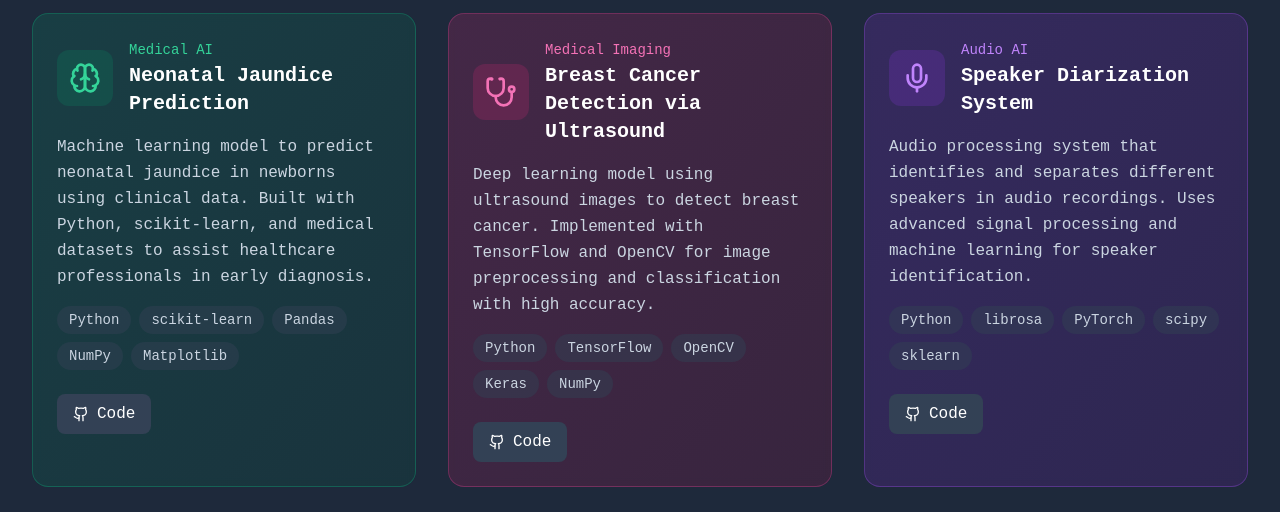
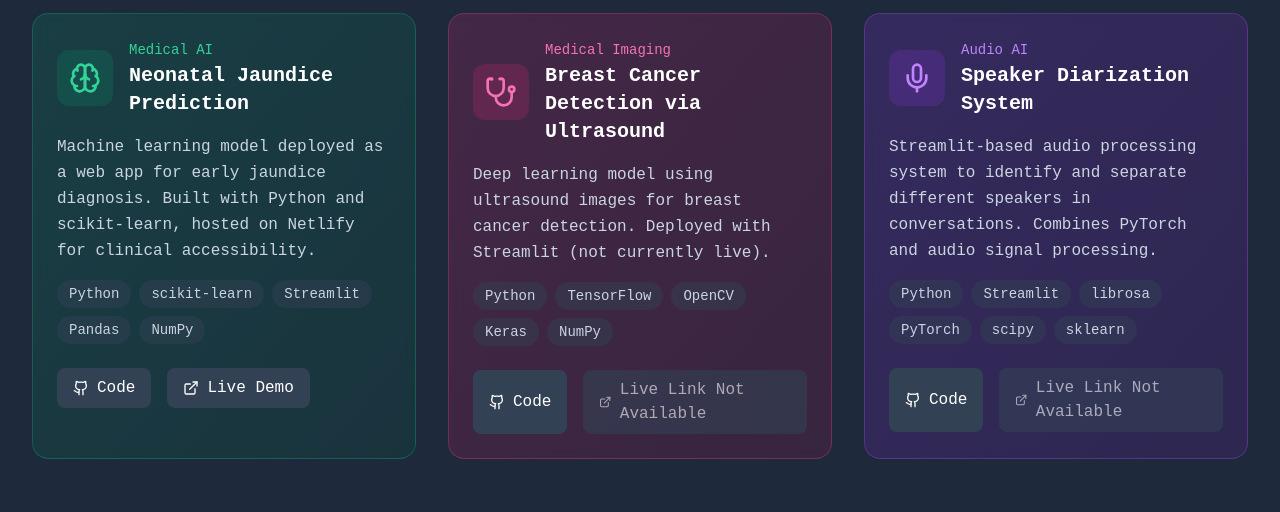
Before and after one commit to tejHacks/portfolio-latest, a React (Vite) app: page / in a window 1280 px wide. Shown: the part 4180-4692 px from the top of the page. Built offline with nearby package versions, Linux system fonts and the light colour scheme.

Commit message:
new updates

```diff
--- a/src/components/Projects.tsx
+++ b/src/components/Projects.tsx
@@ -1,36 +1,39 @@
-import React from 'react';
-import { ExternalLink, Github, Brain, Stethoscope, Mic, Code, Palette, Timer, Calculator, Gamepad2, Lock, Book, Database, Terminal, Globe } from 'lucide-react';
+import { ExternalLink, Github, Brain, Stethoscope, Mic, Code, Palette, Timer, Calculator, Lock, Globe } from 'lucide-react';
 
 const Projects = () => {
  const mlProjects = [
   {
     title: "Neonatal Jaundice Prediction",
-      description: "Machine learning model to predict neonatal jaundice in newborns using clinical data. Built with Python, scikit-learn, and medical datasets to assist healthcare professionals in early diagnosis.",
-      techStack: ["Python", "scikit-learn", "Pandas", "NumPy", "Matplotlib"],
+    description: "Machine learning model deployed as a web app for early jaundice diagnosis. Built with Python and scikit-learn, hosted on Netlify for clinical accessibility.",
+    techStack: ["Python", "scikit-learn", "Streamlit", "Pandas", "NumPy"],
     icon: <Brain className="w-8 h-8" />,
     category: "Medical AI",
+    liveDemo: "https://luimcare-ai.netlify.app",
     github: "https://github.com/tejHacks/neonatal-jaundice-prediction",
     color: "emerald"
   },
   {
     title: "Breast Cancer Detection via Ultrasound",
-      description: "Deep learning model using ultrasound images to detect breast cancer. Implemented with TensorFlow and OpenCV for image preprocessing and classification with high accuracy.",
+    description: "Deep learning model using ultrasound images for breast cancer detection. Deployed with Streamlit (not currently live).",
     techStack: ["Python", "TensorFlow", "OpenCV", "Keras", "NumPy"],
     icon: <Stethoscope className="w-8 h-8" />,
     category: "Medical Imaging",
+    liveDemo: null,
     github: "https://github.com/tejHacks/breast-cancer-ultrasound",
     color: "pink"
   },
   {
     title: "Speaker Diarization System",
-      description: "Audio processing system that identifies and separates different speakers in audio recordings. Uses advanced signal processing and machine learning for speaker identification.",
-      techStack: ["Python", "librosa", "PyTorch", "scipy", "sklearn"],
+    description: "Streamlit-based audio processing system to identify and separate different speakers in conversations. Combines PyTorch and audio signal processing.",
+    techStack: ["Python", "Streamlit", "librosa", "PyTorch", "scipy", "sklearn"],
     icon: <Mic className="w-8 h-8" />,
     category: "Audio AI",
+    liveDemo: null,
     github: "https://github.com/tejHacks/speaker-diarization",
     color: "purple"
   }
 ];
+
 
   const webProjects = [
     {
@@ -155,6 +158,23 @@ const Projects = () => {
                     <Github className="w-4 h-4" />
                     <span>Code</span>
                   </a>
+                  {project.liveDemo ? (
+  <a
+    href={project.liveDemo}
+    target="_blank"
+    rel="noopener noreferrer"
+    className="flex items-center space-x-2 px-4 py-2 bg-slate-700 hover:bg-slate-600 text-white rounded-lg transition-colors"
+  >
+    <ExternalLink className="w-4 h-4" />
+    <span>Live Demo</span>
+  </a>
+) : (
+  <div className="flex items-center space-x-2 px-4 py-2 bg-slate-700 text-white rounded-lg opacity-60 cursor-not-allowed">
+    <ExternalLink className="w-4 h-4" />
+    <span>Live Link Not Available</span>
+  </div>
+)}
+
                 </div>
               </div>
             ))}
```
Lines whose indentation alone changed are shown as unchanged.
